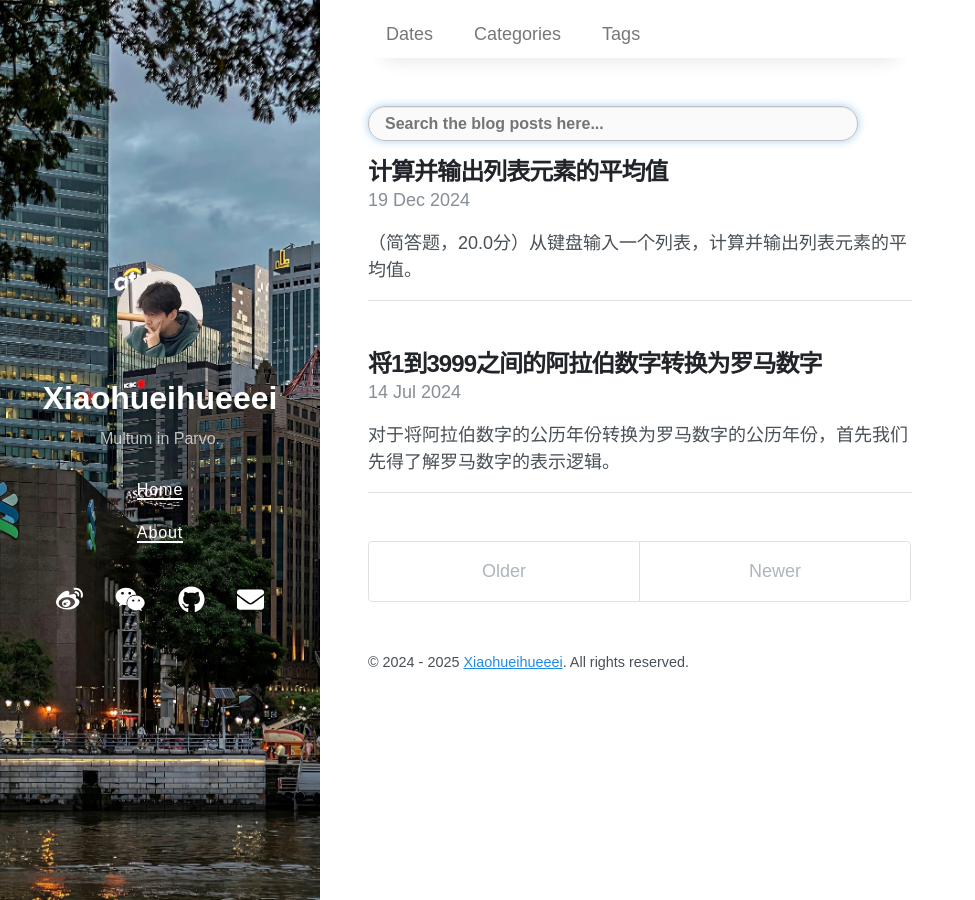
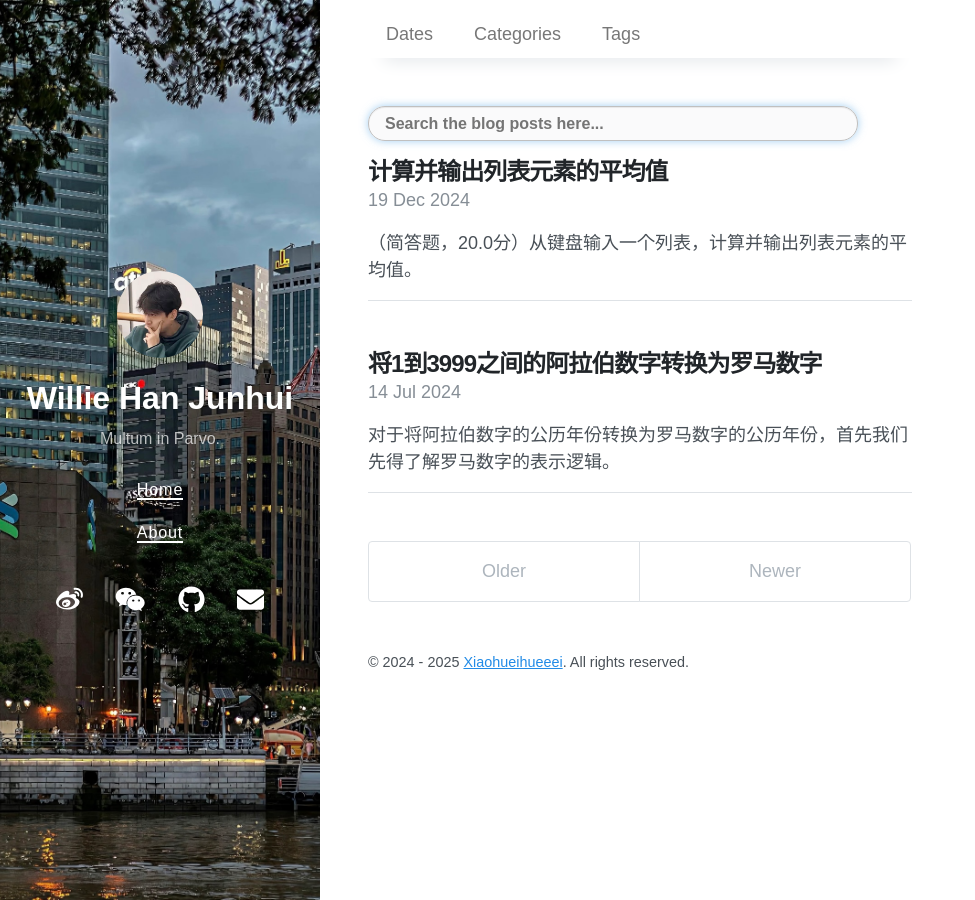
Before and after one commit to mr-willie/mr-willie.github.io, a Jekyll site: the page built from index.html, in a window 1280 px wide. Shown: the whole page, without its empty margins (0-975 px from the left). Built offline with Jekyll 4.4.1, drawn with Linux system fonts in a browser that asks for light colours; nearby versions of some CDN libraries; the list of posts is cut into pages by our own code.

Commit message:
2025/09/16/11:22 - Modified the contents.

```diff
--- a/_config.yml
+++ b/_config.yml
@@ -1,7 +1,7 @@
 # Setup
-title: Xiaohueihueeei
+title: Willie Han Junhui
 description: "Multum in Parvo."
-url: https://theprodigal365.github.io
+url: https://mr-willie.github.io
 avatar: /images/tx3.jpg
 paginate: 8
 permalink: pretty
```
